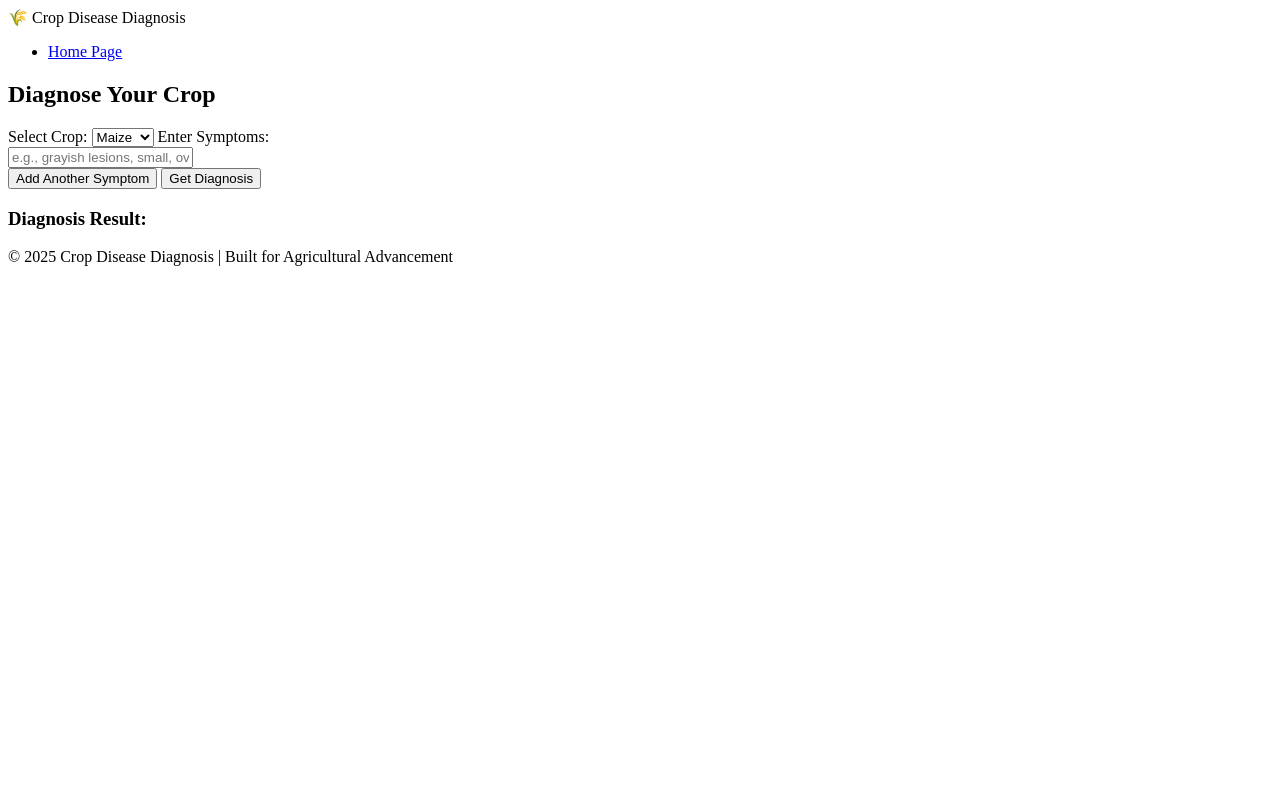
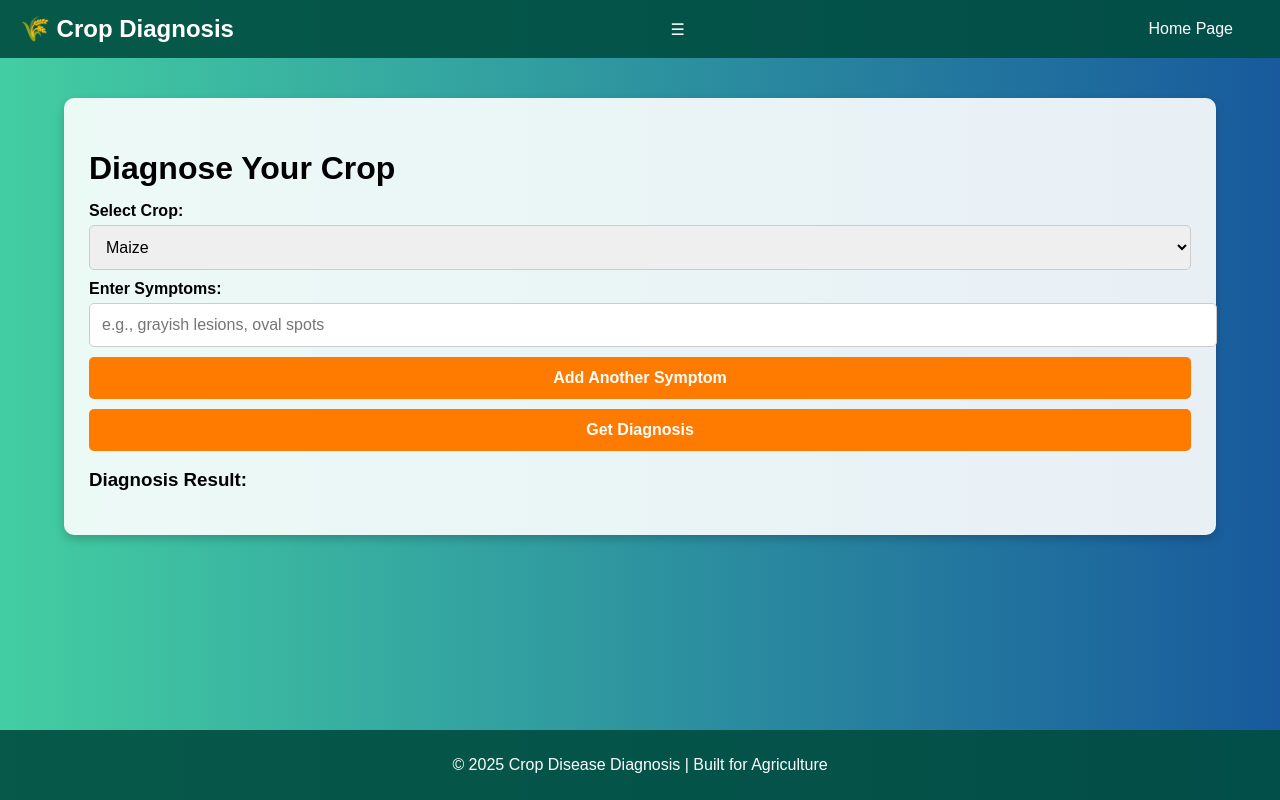
Before and after one commit to henryallison/-AI_Group1_ExpertSystem_Assignment2, a Flask app: page / in a window 1280 px wide. Run offline with Flask 3, Linux system fonts and the light colour scheme.

Commit message:
Add files via upload

```diff
--- a/templates/diagnosis.html
+++ b/templates/diagnosis.html
@@ -4,18 +4,210 @@
     <meta charset="UTF-8">
     <meta name="viewport" content="width=device-width, initial-scale=1.0">
     <title>Make Diagnosis</title>
-    <link rel="icon" href="favicon.ico" type="image/x-icon"> <!-- Link to favicon -->
+    <link rel="icon" href="favicon.ico" type="image/x-icon">
     <style>
-        /* Your existing CSS styles */
-        /* ... */
+        /* General Styling */
+        body {
+            font-family: 'Poppins', sans-serif;
+            margin: 0;
+            padding: 0;
+            background: linear-gradient(to right, #43cea2, #185a9d);
+            color: white;
+            text-align: center;
+            display: flex;
+            flex-direction: column;
+            min-height: 100vh;
+        }
+
+        /* Navigation Bar */
+        nav {
+            background: rgba(0, 77, 64, 0.9);
+            padding: 15px 20px;
+            display: flex;
+            justify-content: space-between;
+            align-items: center;
+            position: relative;
+            z-index: 1000;
+        }
+
+        nav .logo {
+            font-size: 1.5rem;
+            font-weight: bold;
+            color: white;
+        }
+
+        nav ul {
+            list-style: none;
+            padding: 0;
+            margin: 0;
+            display: flex;
+            align-items: center;
+        }
+
+        nav ul li {
+            margin: 0 15px;
+        }
+
+        nav ul li a {
+            color: white;
+            text-decoration: none;
+            font-size: 1rem;
+            padding: 8px 12px;
+            transition: 0.3s;
+            border-radius: 5px;
+        }
+
+        nav ul li a:hover {
+            background: #ffb74d;
+            color: #004d40;
+            transform: scale(1.1);
+        }
+
+        /* Responsive Navigation */
+        @media (max-width: 768px) {
+            nav {
+                flex-direction: column;
+                text-align: center;
+            }
+
+            nav ul {
+                flex-direction: column;
+                display: none;
+                width: 100%;
+            }
+
+            nav ul.active {
+                display: flex;
+            }
+
+            nav ul li {
+                margin: 5px 0;
+            }
+
+            .menu-toggle {
+                display: block;
+                font-size: 1.5rem;
+                color: white;
+                cursor: pointer;
+                margin-top: 5px;
+            }
+        }
+
+        /* Main Content */
+        .container {
+            width: 90%;
+            max-width: 1200px;
+            margin: 20px auto;
+            flex: 1;
+        }
+
+        section {
+            background: rgba(255, 255, 255, 0.9);
+            color: black;
+            padding: 25px;
+            border-radius: 10px;
+            box-shadow: 0px 4px 10px rgba(0, 0, 0, 0.2);
+            margin-top: 20px;
+            text-align: left;
+            animation: fadeIn 1.5s forwards;
+        }
+
+        @keyframes fadeIn {
+            from {
+                opacity: 0;
+                transform: translateY(-10px);
+            }
+            to {
+                opacity: 1;
+                transform: translateY(0);
+            }
+        }
+
+        section h2 {
+            font-size: 2rem;
+            margin-bottom: 15px;
+        }
+
+        section label {
+            display: block;
+            margin-top: 10px;
+            font-weight: bold;
+        }
+
+        section input,
+        section select {
+            width: 100%;
+            padding: 12px;
+            margin-top: 5px;
+            border: 1px solid #ccc;
+            border-radius: 5px;
+            font-size: 1rem;
+        }
+
+        /* Buttons */
+        .btn, button {
+            display: inline-block;
+            width: 100%;
+            padding: 12px;
+            background: #ff7b00;
+            color: white;
+            font-size: 1rem;
+            font-weight: bold;
+            border-radius: 5px;
+            border: none;
+            cursor: pointer;
+            transition: 0.3s;
+            margin-top: 10px;
+        }
+
+        .btn:hover, button:hover {
+            background: #ff5200;
+            transform: translateY(-2px);
+        }
+
+        /* Diagnosis Result */
+        #result {
+            margin-top: 15px;
+            font-size: 1.2rem;
+            opacity: 0;
+            transition: opacity 0.5s ease;
+        }
+
+        /* Footer */
+        footer {
+            margin-top: 20px;
+            padding: 10px;
+            background: rgba(0, 77, 64, 0.9);
+            color: white;
+            text-align: center;
+        }
+
+        /* Responsive Design */
+        @media (max-width: 768px) {
+            section {
+                padding: 20px;
+            }
+
+            section h2 {
+                font-size: 1.5rem;
+            }
+
+            section input,
+            section select,
+            button {
+                font-size: 0.9rem;
+                padding: 10px;
+            }
+        }
     </style>
 </head>
 <body>
     <!-- Navigation Bar -->
     <nav>
-        <div class="logo">🌾 Crop Disease Diagnosis</div>
+        <div class="logo">🌾 Crop Diagnosis</div>
+        <span class="menu-toggle" onclick="toggleMenu()">☰</span>
         <ul>
-            <li><a href="/">Home Page</a></li> <!-- Update link to root -->
+            <li><a href="{{ url_for('static', filename='index.html') }}">Home Page</a></li>
         </ul>
     </nav>
 
@@ -31,7 +223,7 @@
 
                 <label for="symptoms">Enter Symptoms:</label>
                 <div id="symptomContainer">
-                    <input type="text" name="symptom" placeholder="e.g., grayish lesions, small, oval spots, internal discoloration and rot">
+                    <input type="text" name="symptom" placeholder="e.g., grayish lesions, oval spots">
                 </div>
                 <button type="button" id="addSymptom">Add Another Symptom</button>
 
@@ -44,46 +236,36 @@
     </div>
 
     <footer>
-        <p>&copy; 2025 Crop Disease Diagnosis | Built for Agricultural Advancement</p>
+        <p>&copy; 2025 Crop Disease Diagnosis | Built for Agriculture</p>
     </footer>
 
     <script>
-    // Function to dynamically add symptom input fields
+        function toggleMenu() {
+            document.querySelector('nav ul').classList.toggle('active');
+        }
+
         document.getElementById('addSymptom').addEventListener('click', function() {
             const symptomContainer = document.getElementById('symptomContainer');
             const input = document.createElement('input');
             input.type = 'text';
             input.name = 'symptom';
-        input.placeholder = 'e.g., yellowing and wilting, internal discoloration and rot';
+            input.placeholder = 'e.g., yellowing and wilting';
             symptomContainer.appendChild(input);
         });
 
-    // Form submission
         document.getElementById("diagnosisForm").addEventListener("submit", function(event) {
             event.preventDefault();
 
             let crop = document.getElementById("crop").value;
             let symptoms = Array.from(document.querySelectorAll('input[name="symptom"]')).map(input => input.value.trim()).filter(symptom => symptom !== "");
 
-        // Construct the fetch URL for Binder
-        const fetchUrl = "/diagnose"; // This will work on Binder
-
-        fetch(fetchUrl, {
+            fetch("/diagnose", {
                 method: "POST",
-            headers: {
-                "Content-Type": "application/json"
-            },
+                headers: { "Content-Type": "application/json" },
                 body: JSON.stringify({ crop: crop, symptoms: symptoms })
             })
             .then(response => response.json())
             .then(data => {
                 const resultElement = document.getElementById("result");
                 resultElement.innerText = `Diagnosis: ${data.diagnosis}\nTreatment: ${data.treatment}`;
-            resultElement.style.opacity = 1; // Fade in the result
-        })
-        .catch(error => console.error("Error:", error));
-    });
-</script>
-
-</body>
-</html>
+                resultElement.style.opac
```
Lines whose indentation alone changed are shown as unchanged.
